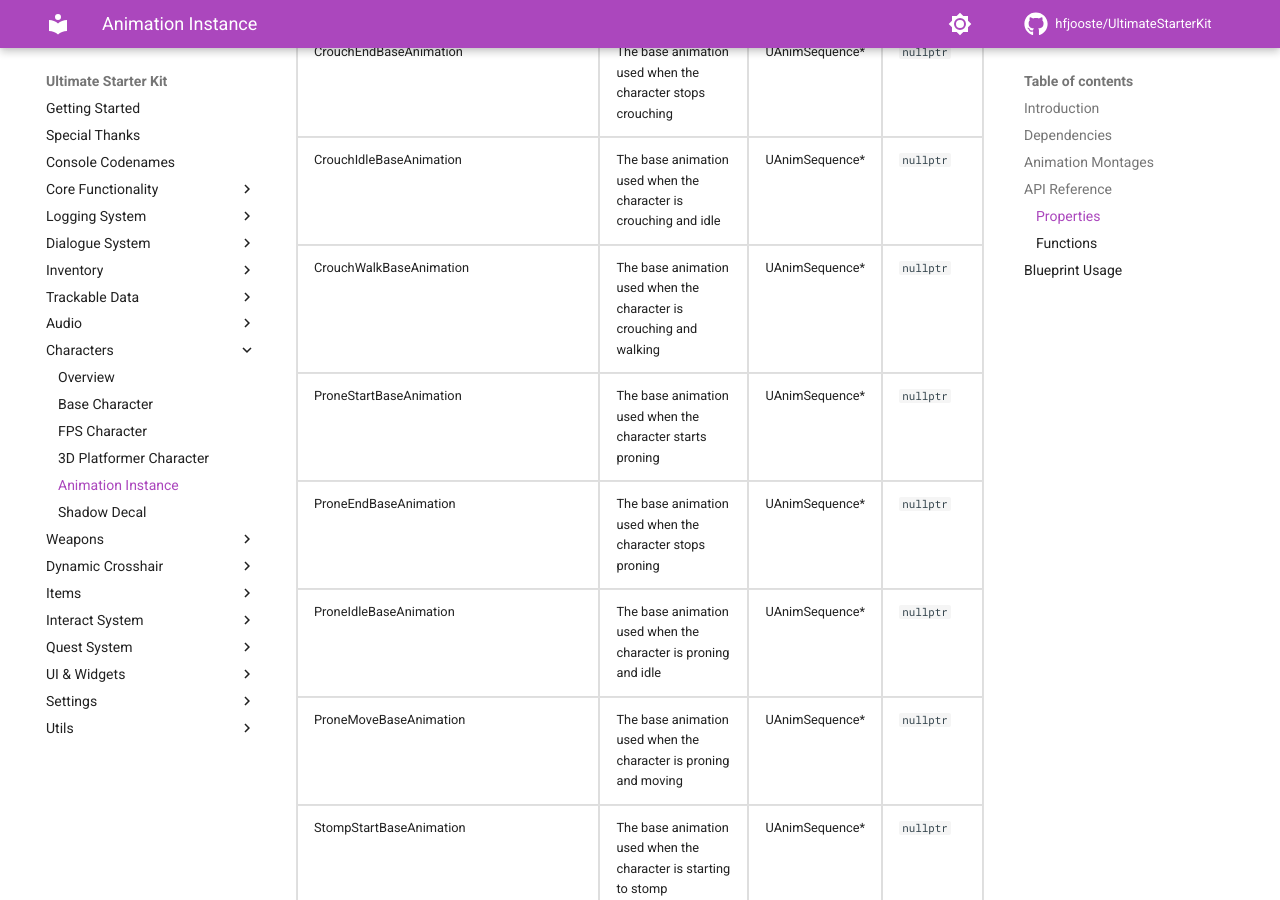
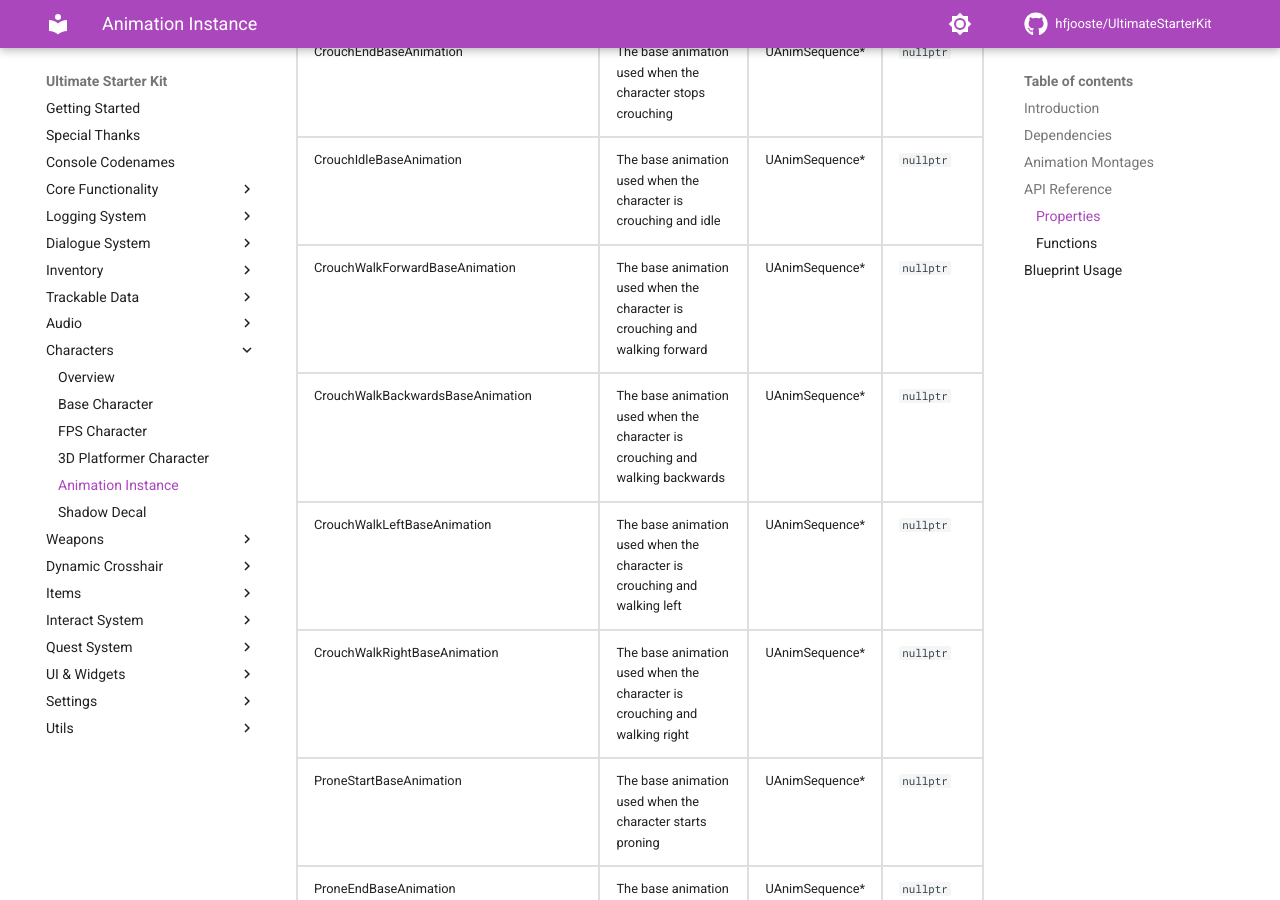
Before and after one commit to hfjooste/UltimateStarterKit, an MkDocs documentation site: the page built from docs/characteranimationinstance.md, in a window 1280 px wide and 900 px high, scrolled down 3080 px. Built offline with MkDocs 1.6.1 and Material for MkDocs 9.7.7, drawn with Linux system fonts in a browser that asks for light colours; comment, search, counter and statistics services are not loaded; some of the changed text lies outside the part shown.

Commit message:
Updated documentation

```diff
--- a/docs/characteranimationinstance.md
+++ b/docs/characteranimationinstance.md
@@ -164,8 +164,26 @@ The animation blueprint contains a <code>USK</code> slot that can be used to pla
 		<td><code>nullptr</code></td>
 	</tr>
 	<tr>
-		<td>CrouchWalkBaseAnimation</td>
-		<td>The base animation used when the character is crouching and walking</td>
+		<td>CrouchWalkForwardBaseAnimation</td>
+		<td>The base animation used when the character is crouching and walking forward</td>
+		<td>UAnimSequence*</td>
+		<td><code>nullptr</code></td>
+	</tr>
+	<tr>
+		<td>CrouchWalkBackwardsBaseAnimation</td>
+		<td>The base animation used when the character is crouching and walking backwards</td>
+		<td>UAnimSequence*</td>
+		<td><code>nullptr</code></td>
+	</tr>
+	<tr>
+		<td>CrouchWalkLeftBaseAnimation</td>
+		<td>The base animation used when the character is crouching and walking left</td>
+		<td>UAnimSequence*</td>
+		<td><code>nullptr</code></td>
+	</tr>
+	<tr>
+		<td>CrouchWalkRightBaseAnimation</td>
+		<td>The base animation used when the character is crouching and walking right</td>
 		<td>UAnimSequence*</td>
 		<td><code>nullptr</code></td>
 	</tr>
@@ -980,18 +998,6 @@ The animation blueprint contains a <code>USK</code> slot that can be used to pla
 		<td></td>
 	</tr>
 	<tr>
-		<td>LookAtCenterRotation</td>
-		<td>The rotation applied to the character to look at the center of the screen</td>
-		<td>float</td>
-		<td></td>
-	</tr>
-	<tr>
-		<td>LookAtCenterBoneName</td>
-		<td>The bone to rotate while the character is looking at the center</td>
-		<td>FName</td>
-		<td></td>
-	</tr>
-	<tr>
 		<td>bIsSliding</td>
 		<td>Is the character currently sliding?</td>
 		<td>bool</td>
@@ -1011,7 +1017,13 @@ The animation blueprint contains a <code>USK</code> slot that can be used to pla
 	</tr>
 	<tr>
 		<td>AimRotation</td>
-		<td>Is the character aiming?</td>
+		<td>The rotation applied to the character while aiming</td>
+		<td>float</td>
+		<td></td>
+	</tr>
+	<tr>
+		<td>LookAtCenterRotation</td>
+		<td>The rotation applied to the character to look at the center of the screen</td>
 		<td>float</td>
 		<td></td>
 	</tr>
@@ -1164,10 +1176,28 @@ The animation blueprint contains a <code>USK</code> slot that can be used to pla
 		<td><strong>UAnimSequence*</strong><br/>The crouch idle animation to play</td>
 	</tr>
 	<tr>
-		<td>GetCrouchWalkBaseAnimation</td>
-		<td>Get the base crouch walk animation</td>
+		<td>GetCrouchWalkForwardBaseAnimation</td>
+		<td>Get the base crouch walk forward animation</td>
 		<td></td>
-		<td><strong>UAnimSequence*</strong><br/>The crouch walk animation to play</td>
+		<td><strong>UAnimSequence*</strong><br/>The crouch walk forward animation to play</td>
+	</tr>
+	<tr>
+		<td>GetCrouchWalkBackwardsBaseAnimation</td>
+		<td>Get the base crouch walk backwards animation</td>
+		<td></td>
+		<td><strong>UAnimSequence*</strong><br/>The crouch walk backwards animation to play</td>
+	</tr>
+	<tr>
+		<td>GetCrouchWalkLeftBaseAnimation</td>
+		<td>Get the base crouch walk left animation</td>
+		<td></td>
+		<td><strong>UAnimSequence*</strong><br/>The crouch walk left animation to play</td>
+	</tr>
+	<tr>
+		<td>GetCrouchWalkRightBaseAnimation</td>
+		<td>Get the base crouch walk right animation</td>
+		<td></td>
+		<td><strong>UAnimSequence*</strong><br/>The crouch walk right animation to play</td>
 	</tr>
 	<tr>
 		<td>GetProneStartBaseAnimation</td>
```
